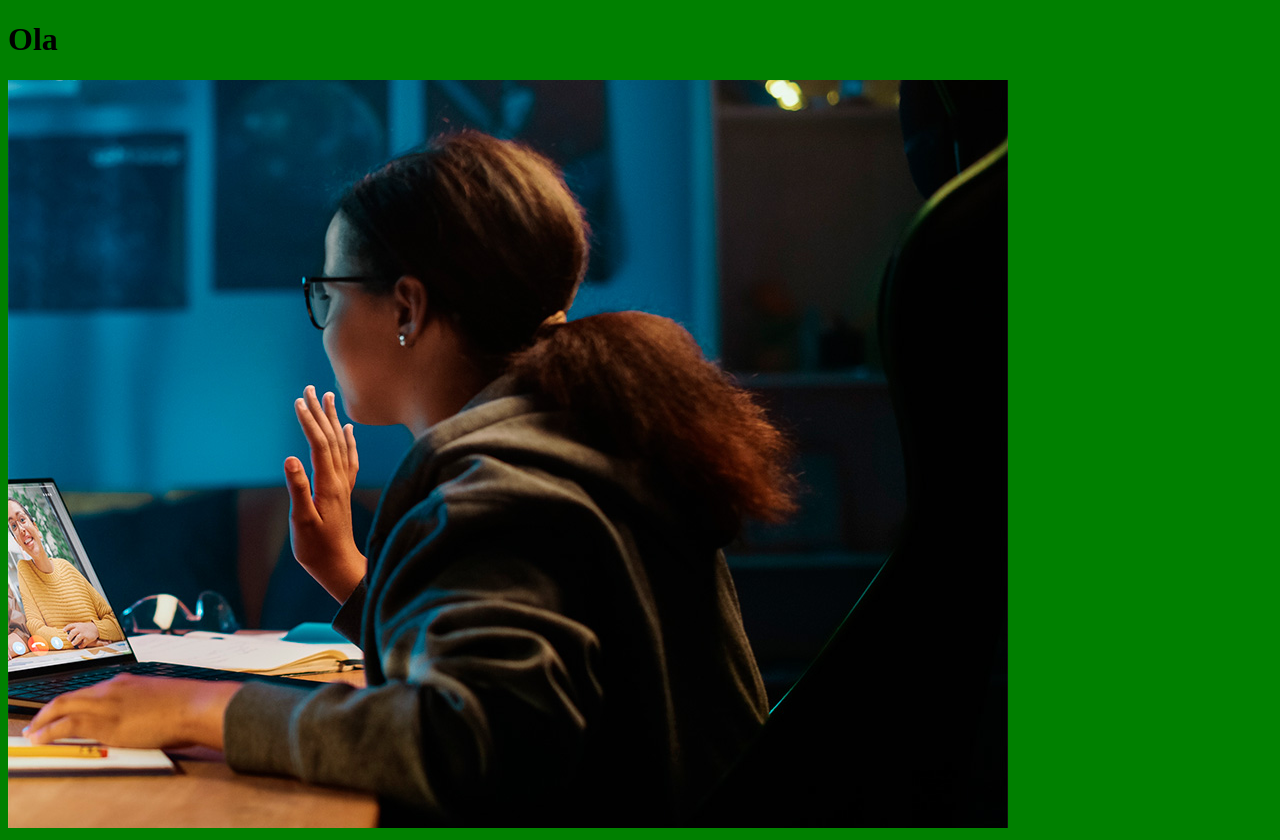
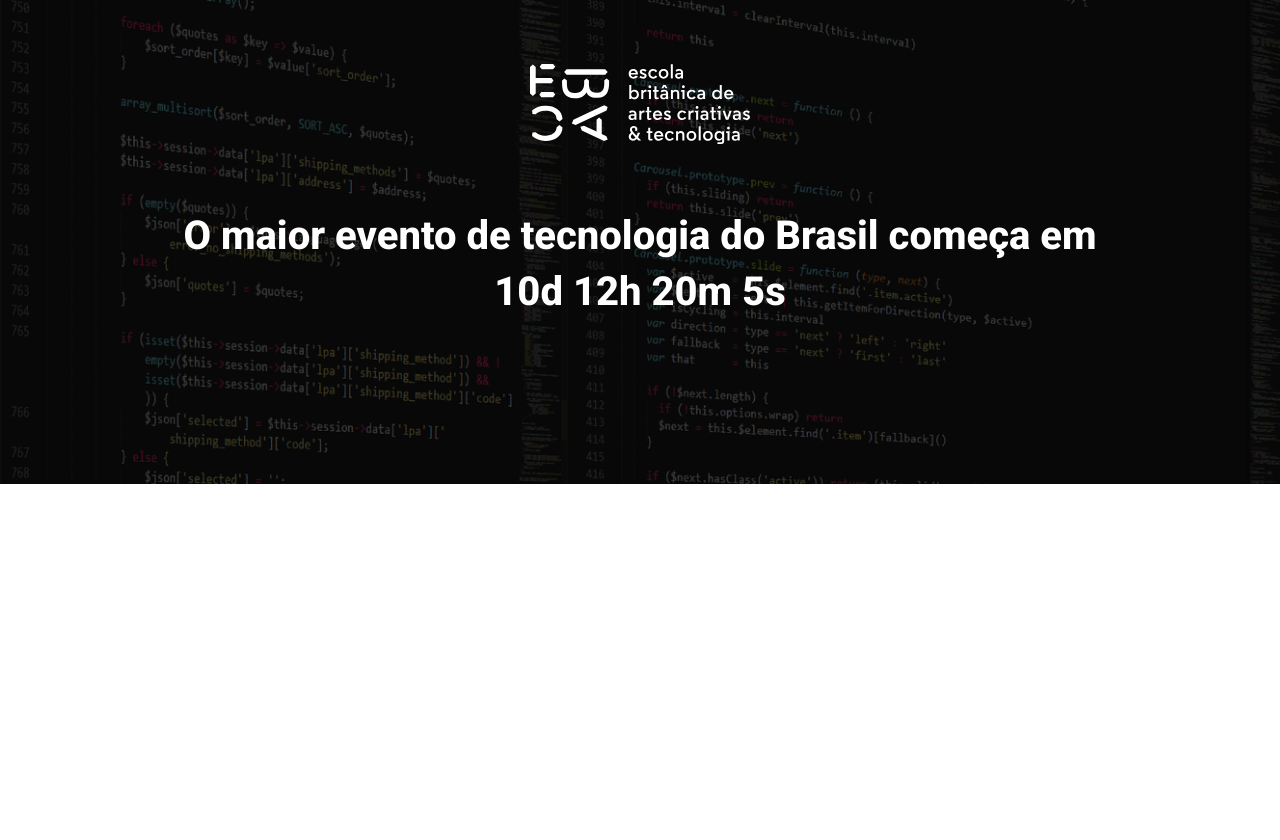
Before and after one commit to MateusValentim-Web/ebac_tech_talks, a website built with Parcel: page src/index.html in a window 1280 px wide. After the commit the page ends 800 px from the top, so only its background shows below. Built offline with nearby package versions, Linux system fonts and the light colour scheme.

Commit message:
criando o hero

```diff
--- a/package.json
+++ b/package.json
@@ -2,7 +2,6 @@
   "name": "ebac_talks",
   "version": "1.0.0",
   "description": "",
-  "main": "index.js",
   "scripts": {
     "dev": "parcel src/index.html src/styles/main.scss src/scripts/main.js",
     "test": "echo \"Error: no test specified\" && exit 1"
@@ -12,8 +11,8 @@
   "license": "ISC",
   "type": "commonjs",
   "devDependencies": {
-    "@parcel/transformer-sass": "^2.8.0",
+    "@parcel/transformer-sass": "^2.15.1",
     "parcel": "^2.8.0",
-    "sharp": "^0.31.3"
+    "sharp": "^0.33.5"
   }
 }
--- a/src/index.html
+++ b/src/index.html
@@ -3,12 +3,21 @@
 <head>
     <meta charset="UTF-8">
     <meta name="viewport" content="width=device-width, initial-scale=1.0">
-    <title>Document</title>
+    <title>EBAC Tech Talks</title>
+    <link rel="preconnect" href="https://fonts.googleapis.com">
+    <link rel="preconnect" href="https://fonts.gstatic.com" crossorigin>
+    <link href="https://fonts.googleapis.com/css2?family=Roboto:ital,wght@0,100..900;1,100..900&display=swap" rel="stylesheet">
     <link rel="stylesheet" href="styles/main.scss">
 </head>
 <body>
-    <h1>Ola</h1>
-    <img src="./images/backend.png" alt="">
+    <header class="hero">
+        <div class="container">
+            <img class="hero__logo" src="./images/ebac_logo.svg" alt="EBAC">
+            <p class="hero__text">
+                O maior evento de tecnologia do Brasil começa em 10d 12h 20m 5s
+            </p>
+        </div>
+    </header>
     <script src="./scripts/main.js"></script>
 </body>
 </html>
--- /dev/null
+++ b/src/styles/_hero.scss
@@ -0,0 +1,53 @@
+.hero {
+    padding-top: 64px;
+    padding-bottom: 100px;
+    background-image: url(../images/fundo.png);
+    background-repeat: no-repeat;
+    background-size: cover;
+    position: relative;
+
+    .container {
+        position: relative;
+    }
+
+    &::before {
+        position: absolute;
+        top: 0;
+        left: 0;
+        width: 100%;
+        height: 100%;
+        background-color: #000;
+        content: '';
+        opacity: 0.7;
+
+    }
+
+    &__text {
+        margin-top: 64px;
+        margin-bottom: 64px;
+        font-size: 40px;
+        line-height: 56px;
+        color: #fff;
+        font-weight: 800;
+        text-align: center;
+    }
+
+    &__logo {
+        margin: 0 auto;
+        height: 80px;
+        display: block;
+    }
+
+    @media (max-width: 640px) {
+        padding: 40px 0;
+        &__logo {
+            height: 40px;
+        }
+
+        &__text {
+            font-size: 22px;
+            line-height: 24px;
+            margin: 24px 0;
+        }
+    }
+}
--- a/src/styles/main.scss
+++ b/src/styles/main.scss
@@ -1,3 +1,23 @@
-body {
-    background-color: green;
+@use 'hero';
+
+* {
+    margin: 0;
+    padding: 0;
+    box-sizing: border-box;
+    font-family: Roboto, sans-serif;
+    color: #fff;
 }
+
+.container {
+    max-width: 960px;
+    width: 100%;
+    margin: 0 auto;
+
+    @media (max-width: 640px) {
+        max-width: 80%;
+    }
+
+    @media (max-width: 1024px) {
+        max-width: 90%;
+    }
+}
```
Also changed, not shown: 1 other file.
